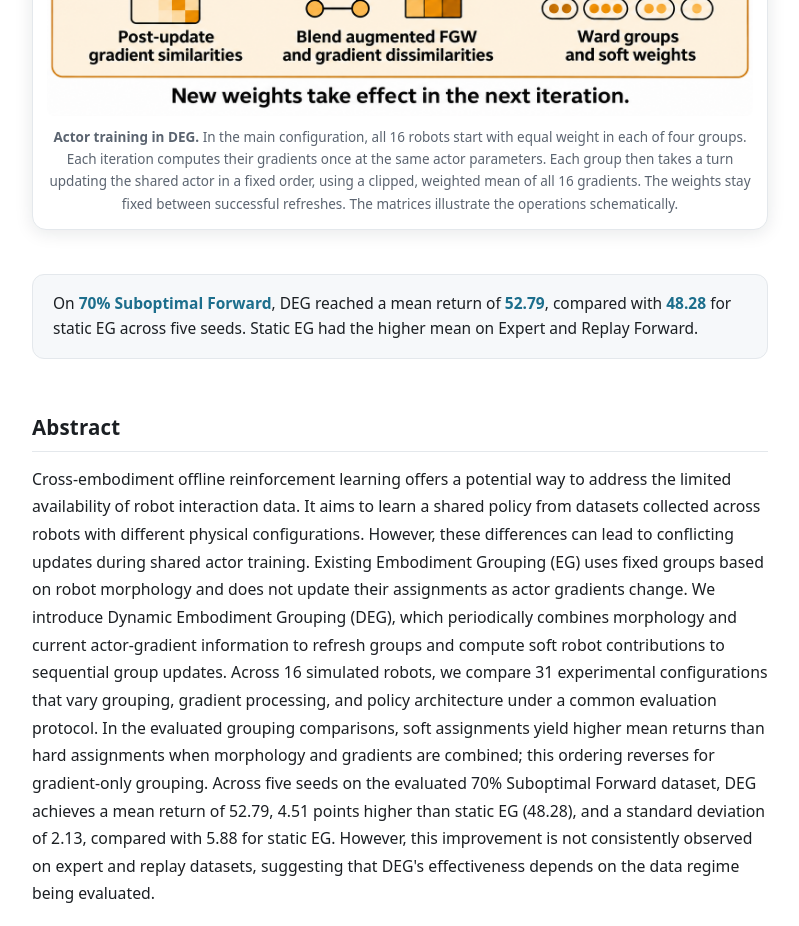
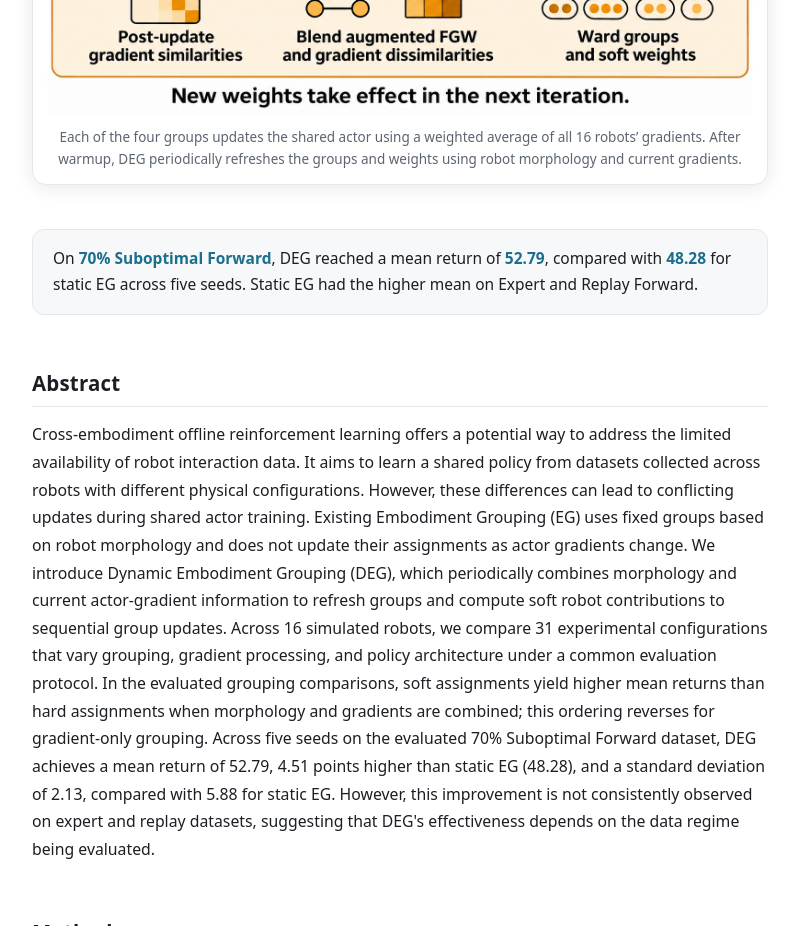
Before and after one commit to RL2-theory/deg-project-page, a plain HTML site: page index.html in a window 1280 px wide. Shown: the part 800-1726 px from the top of the page, without its empty margins (240-1039 px from the left). Drawn offline with Linux system fonts and the light colour scheme.

Commit message:
Simplify the actor training diagram caption

```diff
--- a/index.html
+++ b/index.html
@@ -305,7 +305,7 @@
       <img src="assets/pipeline.png?v=2" width="1536" height="1024"
            alt="DEG starts with morphology-based groups and uniform weights. At each iteration, the actor takes one step per group. At a scheduled refresh, DEG recomputes gradient similarities after the updates, blends gradient and graph dissimilarities, and uses Ward clustering and each robot’s affinities to the members of every group to derive new weights.">
     </a>
-    <figcaption><strong>Actor training in DEG.</strong> In the main configuration, all 16 robots start with equal weight in each of four groups. Each iteration computes their gradients once at the same actor parameters. Each group then takes a turn updating the shared actor in a fixed order, using a clipped, weighted mean of all 16 gradients. The weights stay fixed between successful refreshes. The matrices illustrate the operations schematically.</figcaption>
+    <figcaption>Each of the four groups updates the shared actor using a weighted average of all 16 robots’ gradients. After warmup, DEG periodically refreshes the groups and weights using robot morphology and current gradients.</figcaption>
   </figure>
 
   <div class="tldr">
```
